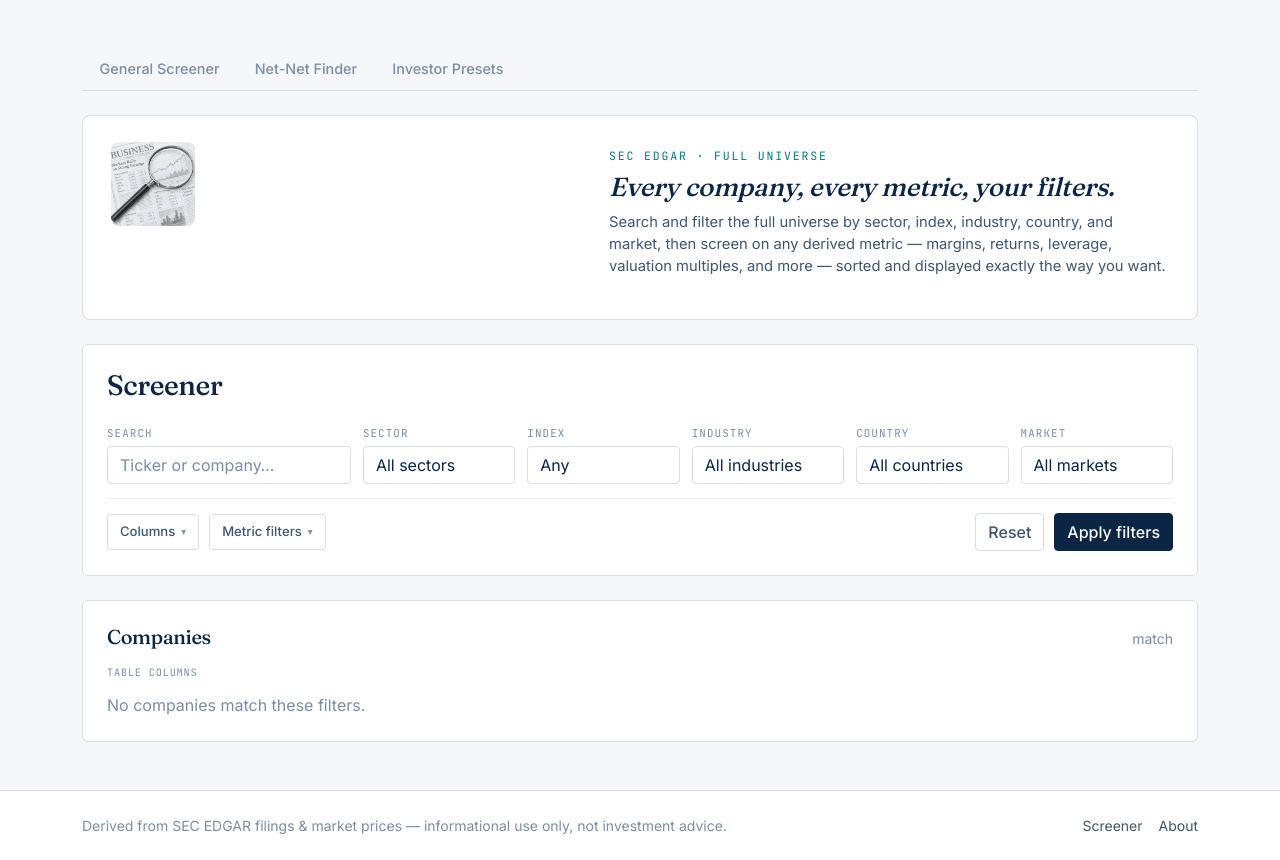
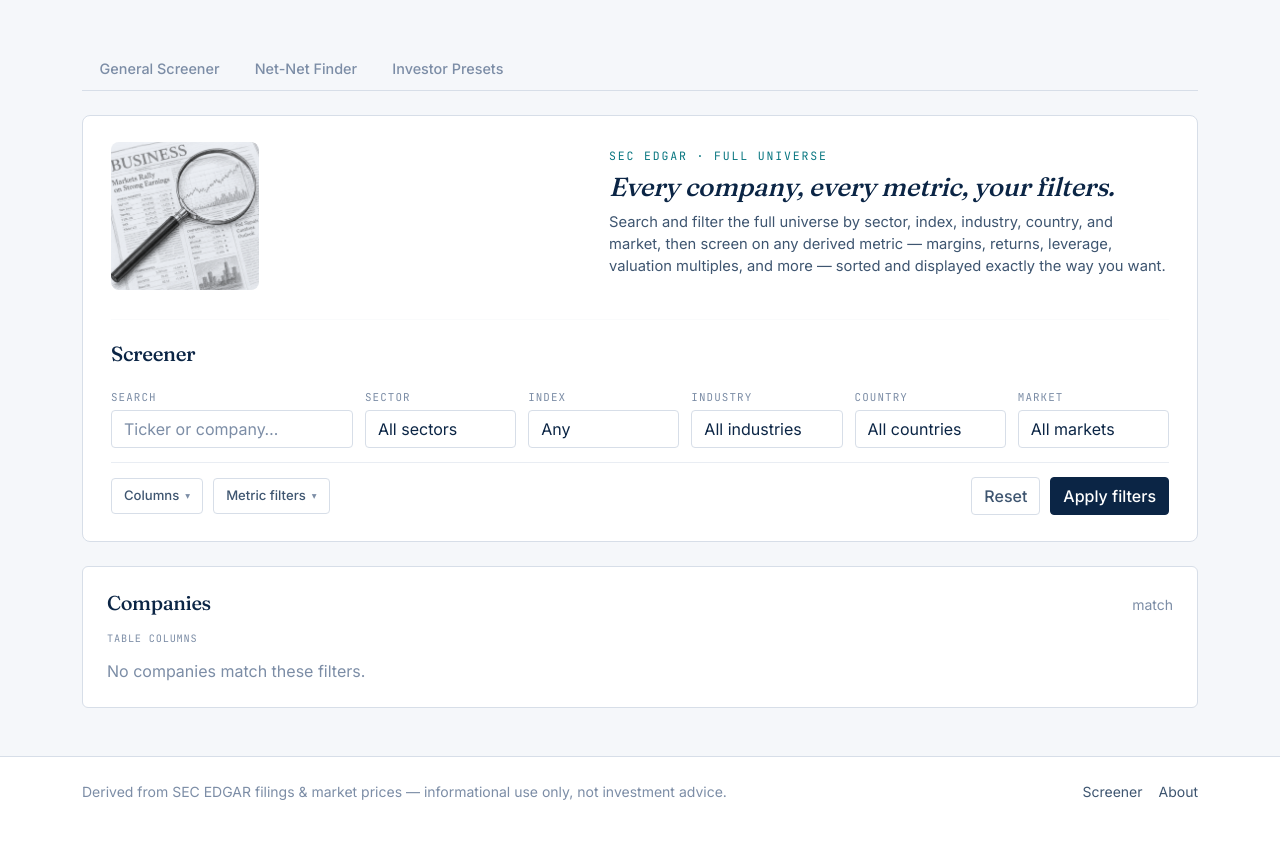
Before and after one commit to alopezmoreira1989/fundamentals_databricks_pj, a Django app: template fundamentals_screener/fundamentals_screener/templates/fundamentals_screener/screen.html in a window 1280 px wide. Shown: the part 78-938 px from the top of the page. After the commit the page ends 878 px from the top, so only its background shows below. Run offline with Django 4.2, Linux system fonts and the light colour scheme; the template is opened without the code that fills it, so the values that code supplies are empty; parts of the project's set-up code (start-up, migrations or seed data) failed here and were passed over.

Commit message:
style(fundamentals_screener): merge General Screener hero and filter cards into one
Two separate cards read as visually disconnected — merges them into a
single unified card (icon+intro, a rule, then the "Screener" filter
heading and form), per the repo owner's reference mockup. Bumps the icon
to 148px (scoped to this page via .scr-hero; Net-Net Finder's own
.nn-hero-icon stays 84px, unaffected) since there's no stats block
competing for space here, and gives "Screener" a Fraunces-display heading
instead of Bootstrap's h3 sizing, matching the card's own editorial tone.

Co-Authored-By: Claude Sonnet 5 <noreply@anthropic.com>

```diff
--- a/fundamentals_screener/fundamentals_screener/templates/fundamentals_screener/screen.html
+++ b/fundamentals_screener/fundamentals_screener/templates/fundamentals_screener/screen.html
@@ -87,13 +87,22 @@
      full page reload. Delayed by .15s so a fast local response never visibly flickers. */
   #scr-results.scr-loading { opacity: .45; transition: opacity .15s ease .15s; pointer-events: none; }
   #scr-results { transition: opacity .1s ease; }
+
+  /* Unified hero+filter card (merges what used to be two separate cards): a bigger icon than
+     Net-Net Finder's 84px (148px, scoped to just this page via .scr-hero — .nn-hero-icon
+     itself stays 84px everywhere else) since there's no stats block competing for space here,
+     plus a rule + a Fraunces-display "Screener" heading separating the editorial intro from
+     the actual filter form below it. */
+  .scr-hero .nn-hero-icon { width: 148px; height: 148px; }
+  .scr-hero-divider { border: none; border-top: 1px solid var(--rule-soft); margin: 26px 0 22px; }
+  .scr-filter-heading { font-family: var(--display); font-size: 1.28rem; font-weight: 600; margin: 0 0 16px; }
 </style>
 {% endblock %}
 
 {% block content %}
   {% include "fundamentals_screener/_mode_nav.html" %}
 
-  <div class="nn-hero mb-4">
+  <div class="nn-hero scr-hero mb-4">
     <div class="nn-hero-top">
       <div class="nn-hero-icon">
         <img src="{% static 'fundamentals_screener/icons/general.png' %}" alt="">
@@ -108,10 +117,10 @@
         </p>
       </div>
     </div>
-  </div>
 
-  <div class="p-4 bg-white rounded-3 shadow-sm mb-4">
-    <h2 class="h3 mb-3">Screener</h2>
+    <hr class="scr-hero-divider">
+
+    <h2 class="scr-filter-heading">Screener</h2>
     <form method="get" id="scr-filter-form">
       {# Keep the active sort when the filter form is re-submitted. #}
       <input type="hidden" name="sort" value="{{ sort_key }}">
```
